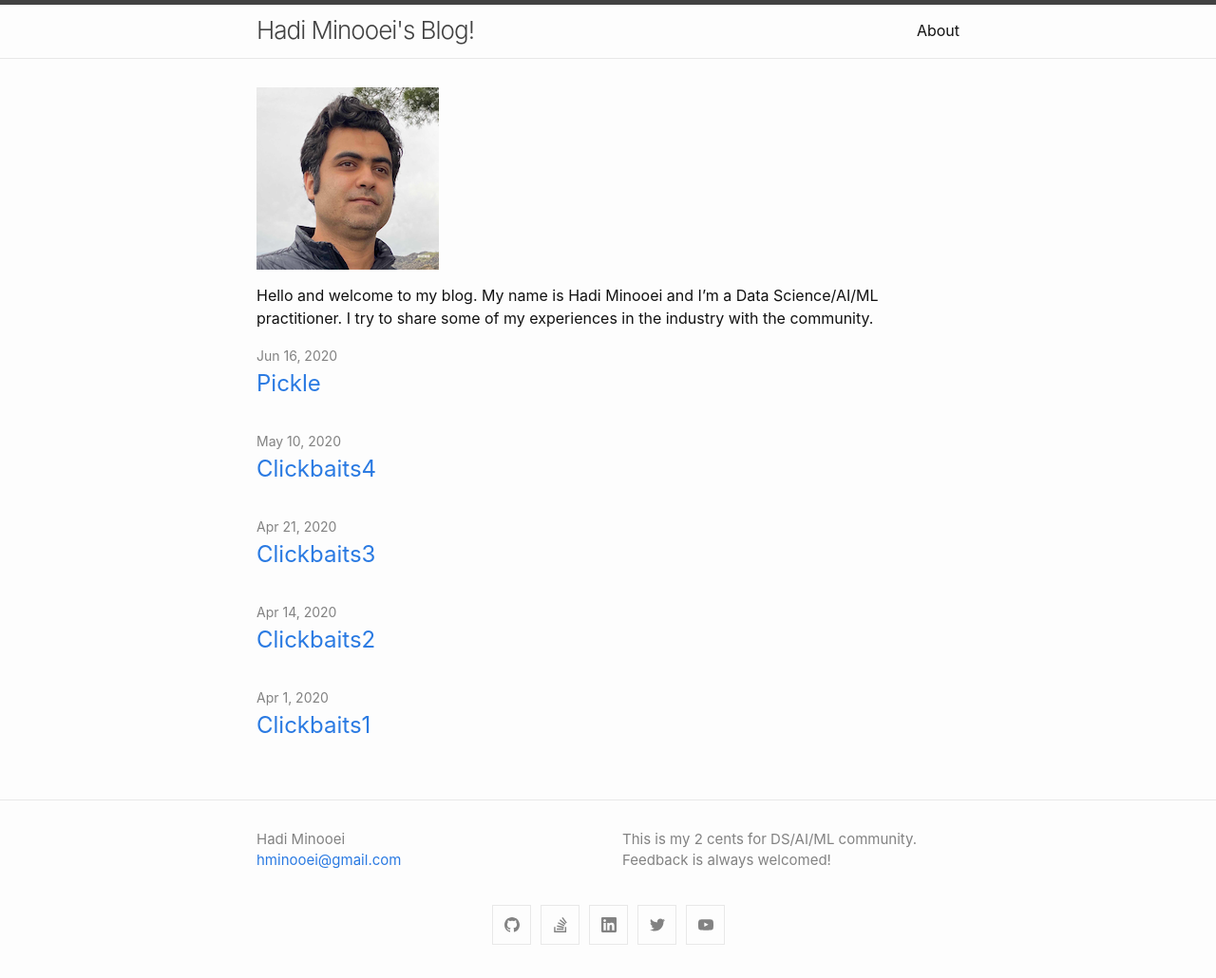
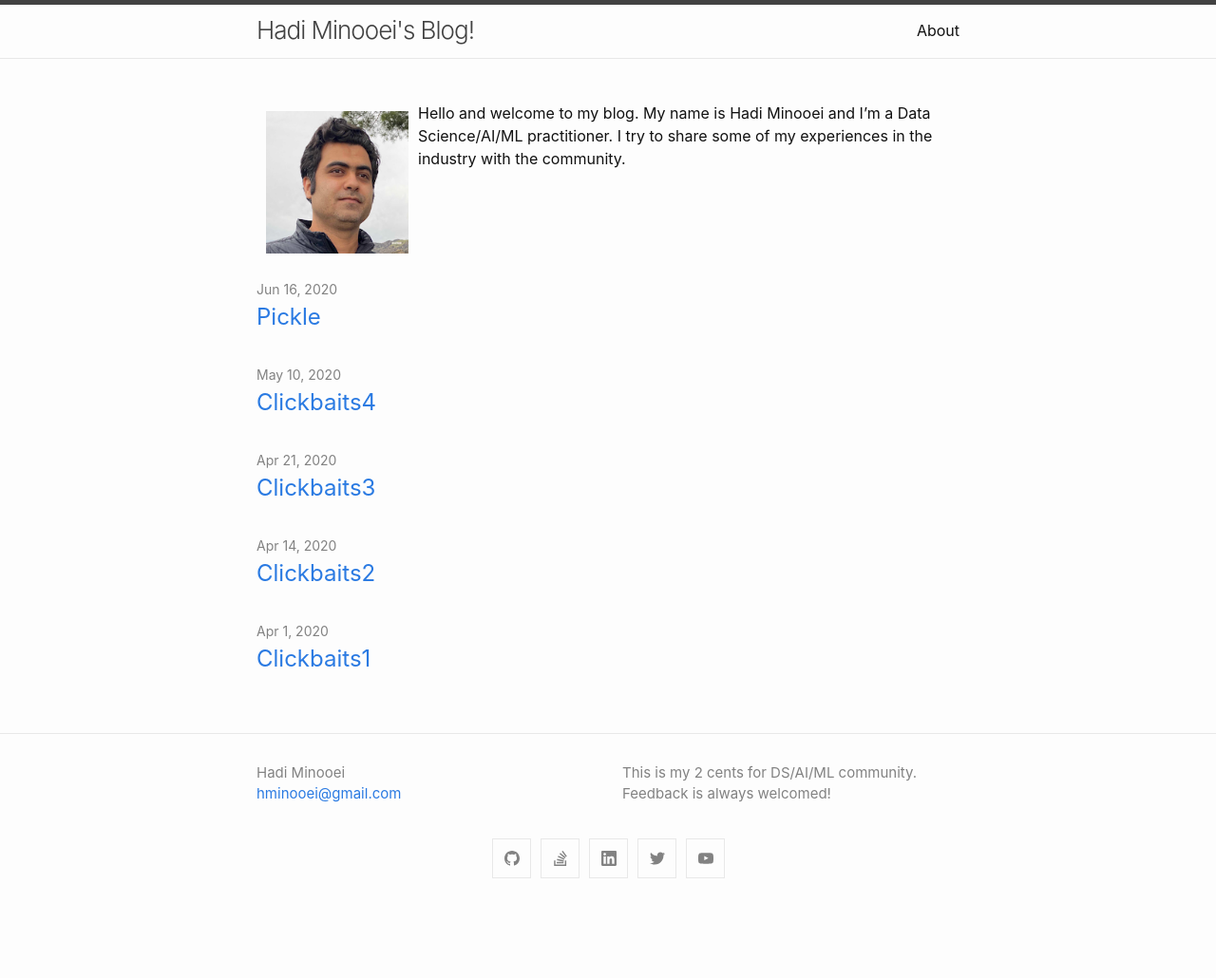
Before and after one commit to hminooei/hminooei.github.io, a Jekyll site: the page built from index.md, in a window 1280 px wide. Shown: the whole page at 95% size. Built offline with Jekyll 4.4.1, drawn with Linux system fonts in a browser that asks for light colours; our own code applies the rules of GitHub Pages for plain Markdown files; after the commit the page ends 960 px from its top, so only the background shows below that.

Commit message:
Ch markdown image tag to pure html tag/float left

```diff
--- a/index.md
+++ b/index.md
@@ -1,3 +1,3 @@
-![](/images/apple-touch-icon.png "Hadi Minooei")
+<img alt="Hadi Minooei" title="Hadi Minooei" src="/images/apple-touch-icon.png" style="float:left;padding: 10px;width: 150px;margin-bottom: 15px;">
 
 Hello and welcome to my blog. My name is Hadi Minooei and I'm a Data Science/AI/ML practitioner. I try to share some of my experiences in the industry with the community.
```
